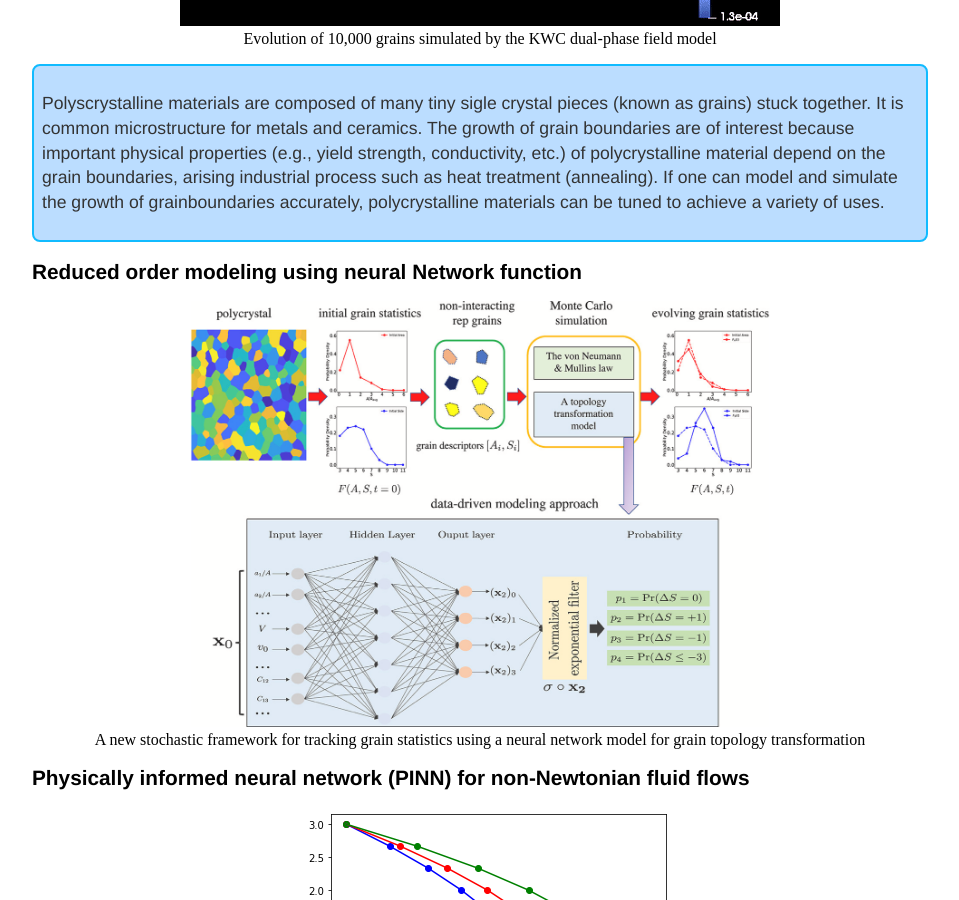
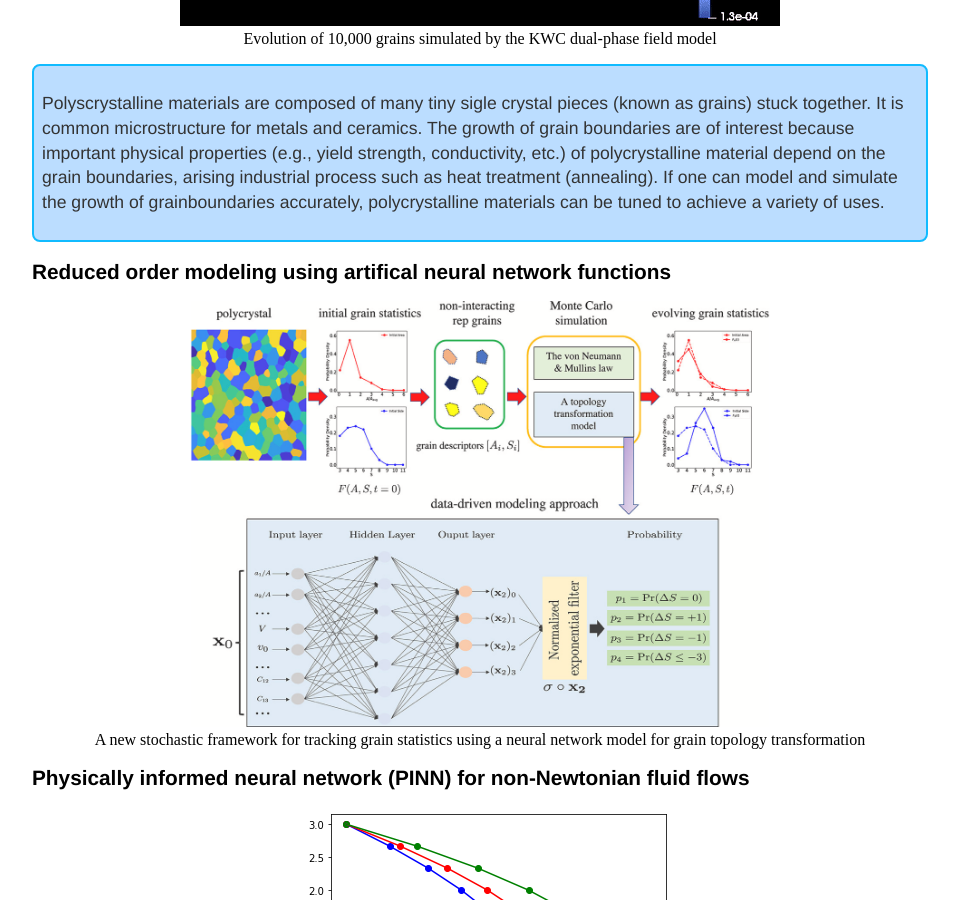
Before and after one commit to jaekwangjk/jaekwangjk.github.io, a Jekyll site: the page built from research.html, in a window 1280 px wide and 900 px high, scrolled down 810 px. Shown: the whole window, without its empty margins (160-1119 px from the left). Built offline with Jekyll 4.4.1, drawn with Linux system fonts in a browser that asks for light colours.

Commit message:
Update research.html

```diff
--- a/research.html
+++ b/research.html
@@ -52,7 +52,7 @@ title: Jaekwang Kim
 
 
 	<p>
-	<h1>Reduced order modeling using neural Network function</h1>
+	<h1>Reduced order modeling using artifical neural network functions</h1>
 	</p>
 
 
```
